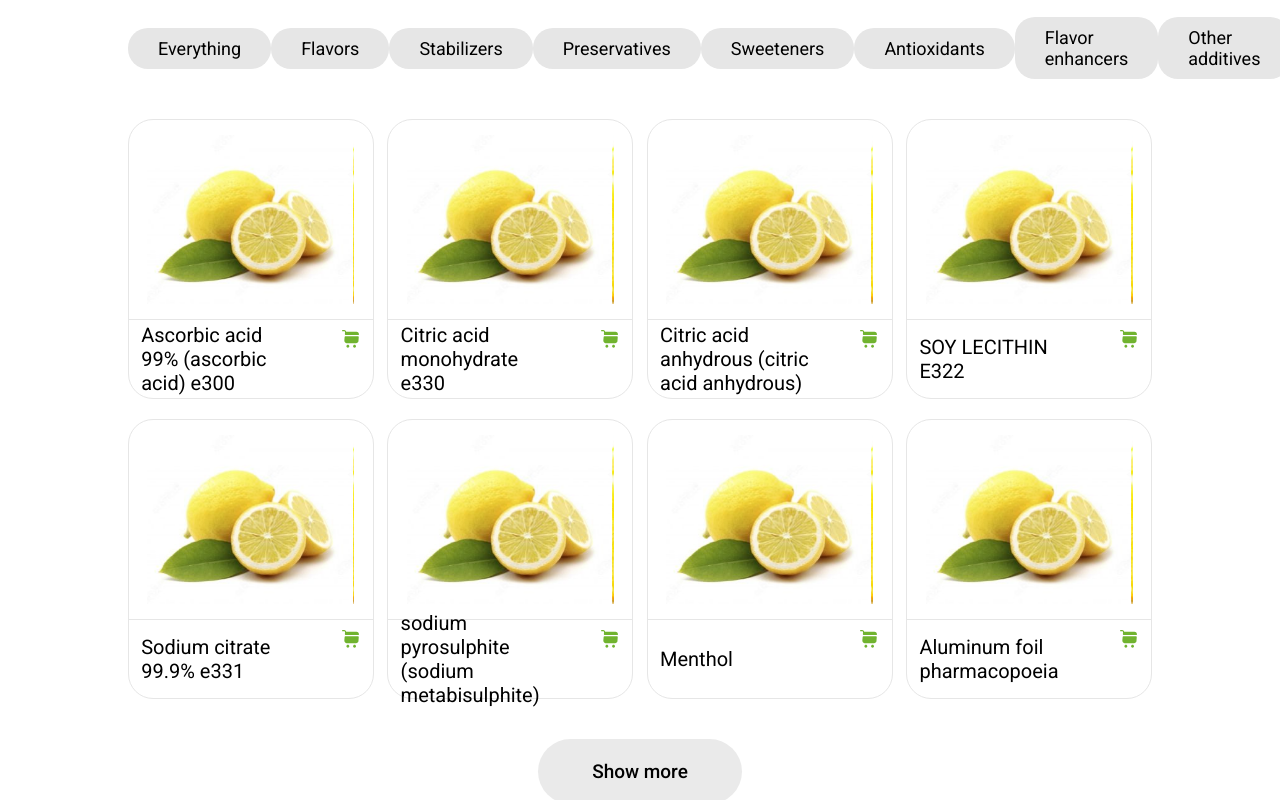
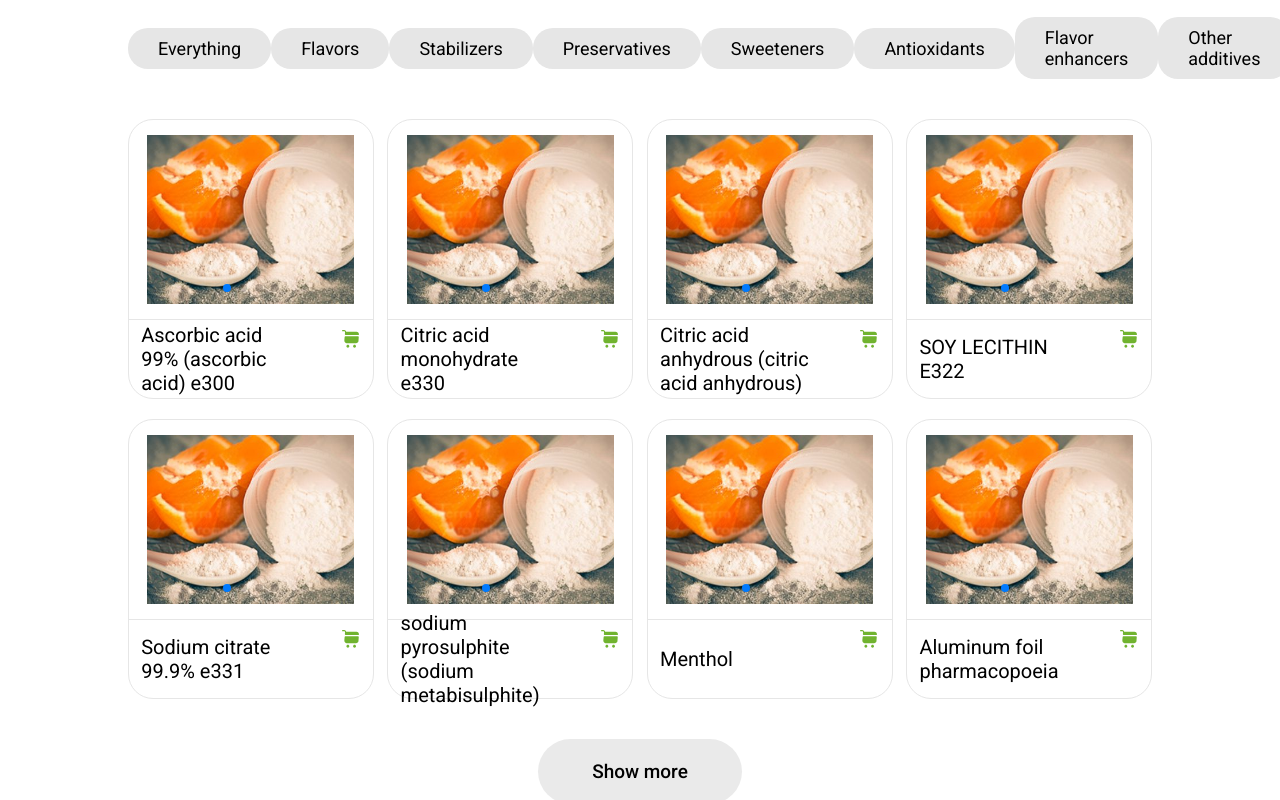
Before and after one commit to Abdulloh080506/citric, a React (Create React App) app: page / in a window 1280 px wide. Shown: the part 1580-2380 px from the top of the page. Built offline with nearby package versions, Linux system fonts and the light colour scheme.

Commit message:
feat: added elements

```diff
--- a/src/pages/about/about_latest/index.jsx
+++ b/src/pages/about/about_latest/index.jsx
@@ -11,6 +11,7 @@ const AboutLatestElement = () => {
         <div className='about_images'>
           <img src={AboutBG} alt="" />
           <img src={AboutBGtwo} alt="" />
+          <img src={AboutBG} alt="" />
         </div>
         <div className='center'>
             <h1>Recvisits of Company</h1>
--- a/src/pages/about/about_latest/style.css
+++ b/src/pages/about/about_latest/style.css
@@ -1,7 +1,7 @@
 .latest {
     width: 85%;
     height:500px;
-    background-color: rgb(225, 225, 225);
+    background-color: rgb(245, 245, 245);
     display: flex;
     justify-content: center;
     align-items: center;
@@ -42,7 +42,7 @@
     background-color: transparent;
     border-radius: 30px;
     transition: .3s;
-    background-color: rgb(225, 225, 225);
+    background-color: rgb(245, 245, 245);
 }
 .latest .center button:hover {
     background-color:#70B32F;
--- a/src/pages/about/index.jsx
+++ b/src/pages/about/index.jsx
@@ -4,6 +4,7 @@ import AboutBanner from './about_banner';
 import AboutBrands from './about_brands';
 import AboutProducter from './about_producter';
 import AboutLatestElement from './about_latest';
+import Pagenation from '../home/pagenation';
 
 const About = () => {
   return (
@@ -12,6 +13,7 @@ const About = () => {
     <AboutBrands/>
     <AboutProducter/>
     <AboutLatestElement/>
+    <Pagenation/>
     </>
   )
 }
--- a/src/pages/blog/index.jsx
+++ b/src/pages/blog/index.jsx
@@ -2,12 +2,14 @@ import React from 'react';
 import '../blog/style.css';
 import BlogBanner from './blog_banner';
 import BlogProducts from './blog_products';
+import Pagenation from '../home/pagenation';
 
 const Blog = () => {
   return (
     <>
     <BlogBanner/>
     <BlogProducts/>
+    <Pagenation/>
     </>
   )
 }
--- a/src/pages/catalog/catalog_elements/style.css
+++ b/src/pages/catalog/catalog_elements/style.css
@@ -41,7 +41,6 @@
     width: 100%;
     height: 50%;
     margin: auto;
-    overflow: scroll    ;
 }
 .catalog_products .top #top_nav ul {
     width: 100%;
@@ -177,6 +176,7 @@
 }
 #top_nav {
     width: 90%;
+    overflow: scroll;
 }
     #top_nav ul {
         width: 100%;
--- a/src/pages/catalog/index.jsx
+++ b/src/pages/catalog/index.jsx
@@ -1,12 +1,14 @@
 import React from 'react';
 import CatalogBanner from './catalog_banner';
 import CatalogProducts from './catalog_elements';
+import Pagenation from '../home/pagenation';
 
 const Catalog = () => {
   return (
     <>
     <CatalogBanner/>
     <CatalogProducts/>
+    <Pagenation/>
     </>
   )
 }
--- a/src/pages/home/products/index.jsx
+++ b/src/pages/home/products/index.jsx
@@ -1,8 +1,16 @@
-import React from 'react';
+import React, { useRef, useState } from 'react';
 import '../products/style.css';
 import { Case } from '../../../assets/icons.js';
+import { useSwiper } from 'swiper/react';
+import { Swiper, SwiperSlide } from 'swiper/react';
+import 'swiper/css';
+import 'swiper/css/pagination';
+import { Pagination } from 'swiper/modules';
 
 const Products = () => {
+
+    const swiper = useSwiper();
+
   return (
     <>
     <section className='products-container'>
@@ -10,12 +18,19 @@ const Products = () => {
             <div className='products-image'>
                 <div className="container">
                     <div className="wrapper">
-                        <div className="wrapper-holder">
-                            <div id="slider-image-1"></div>
-                            <div id="slider-image-2"></div>
-                            <div id="slider-image-3"></div>
-                            <div id="slider-image-4"></div>
-                        </div>
+                    <Swiper
+        spaceBetween={30}
+        pagination={{
+          clickable: true,
+        }}
+        modules={[Pagination]}
+        className="mySwiper"
+      >
+        <SwiperSlide className='bg_img1'></SwiperSlide>
+        <SwiperSlide className='bg_img2'></SwiperSlide>
+        <SwiperSlide className='bg_img3'></SwiperSlide>
+        <SwiperSlide className='bg_img4'></SwiperSlide>
+      </Swiper>
                     </div>
                 </div>
             </div>
@@ -28,12 +43,19 @@ const Products = () => {
             <div className='products-image'>
                 <div className="container">
                     <div className="wrapper">
-                        <div className="wrapper-holder">
-                            <div id="slider-image-1"></div>
-                            <div id="slider-image-2"></div>
-                            <div id="slider-image-3"></div>
-                            <div id="slider-image-4"></div>
-                        </div>
+                    <Swiper
+        spaceBetween={30}
+        pagination={{
+          clickable: true,
+        }}
+        modules={[Pagination]}
+        className="mySwiper"
+      >
+        <SwiperSlide className='bg_img1'></SwiperSlide>
+        <SwiperSlide className='bg_img2'></SwiperSlide>
+        <SwiperSlide className='bg_img3'></SwiperSlide>
+        <SwiperSlide className='bg_img4'></SwiperSlide>
+      </Swiper>
                     </div>
                 </div>
             </div>
@@ -46,12 +68,19 @@ const Products = () => {
             <div className='products-image'>
                 <div className="container">
                     <div className="wrapper">
-                        <div className="wrapper-holder">
-                            <div id="slider-image-1"></div>
-                            <div id="slider-image-2"></div>
-                            <div id="slider-image-3"></div>
-                            <div id="slider-image-4"></div>
-                        </div>
+                    <Swiper
+        spaceBetween={30}
+        pagination={{
+          clickable: true,
+        }}
+        modules={[Pagination]}
+        className="mySwiper"
+      >
+        <SwiperSlide className='bg_img1'></SwiperSlide>
+        <SwiperSlide className='bg_img2'></SwiperSlide>
+        <SwiperSlide className='bg_img3'></SwiperSlide>
+        <SwiperSlide className='bg_img4'></SwiperSlide>
+      </Swiper>
                     </div>
                 </div>
             </div>
@@ -64,12 +93,19 @@ const Products = () => {
             <div className='products-image'>
                 <div className="container">
                     <div className="wrapper">
-                        <div className="wrapper-holder">
-                            <div id="slider-image-1"></div>
-                            <div id="slider-image-2"></div>
-                            <div id="slider-image-3"></div>
-                            <div id="slider-image-4"></div>
-                        </div>
+                    <Swiper
+        spaceBetween={30}
+        pagination={{
+          clickable: true,
+        }}
+        modules={[Pagination]}
+        className="mySwiper"
+      >
+        <SwiperSlide className='bg_img1'></SwiperSlide>
+        <SwiperSlide className='bg_img2'></SwiperSlide>
+        <SwiperSlide className='bg_img3'></SwiperSlide>
+        <SwiperSlide className='bg_img4'></SwiperSlide>
+      </Swiper>
                     </div>
                 </div>
             </div>
@@ -82,12 +118,19 @@ const Products = () => {
             <div className='products-image'>
                 <div className="container">
                     <div className="wrapper">
-                        <div className="wrapper-holder">
-                            <div id="slider-image-1"></div>
-                            <div id="slider-image-2"></div>
-                            <div id="slider-image-3"></div>
-                            <div id="slider-image-4"></div>
-                        </div>
+                    <Swiper
+        spaceBetween={30}
+        pagination={{
+          clickable: true,
+        }}
+        modules={[Pagination]}
+        className="mySwiper"
+      >
+        <SwiperSlide className='bg_img1'></SwiperSlide>
+        <SwiperSlide className='bg_img2'></SwiperSlide>
+        <SwiperSlide className='bg_img3'></SwiperSlide>
+        <SwiperSlide className='bg_img4'></SwiperSlide>
+      </Swiper>
                     </div>
                 </div>
             </div>
@@ -100,12 +143,19 @@ const Products = () => {
             <div className='products-image'>
                 <div className="container">
                     <div className="wrapper">
-                        <div className="wrapper-holder">
-                            <div id="slider-image-1"></div>
-                            <div id="slider-image-2"></div>
-                            <div id="slider-image-3"></div>
-                            <div id="slider-image-4"></div>
-                        </div>
+                    <Swiper
+        spaceBetween={30}
+        pagination={{
+          clickable: true,
+        }}
+        modules={[Pagination]}
+        className="mySwiper"
+      >
+        <SwiperSlide className='bg_img1'></SwiperSlide>
+        <SwiperSlide className='bg_img2'></SwiperSlide>
+        <SwiperSlide className='bg_img3'></SwiperSlide>
+        <SwiperSlide className='bg_img4'></SwiperSlide>
+      </Swiper>
                     </div>
                 </div>
             </div>
@@ -118,12 +168,19 @@ const Products = () => {
             <div className='products-image'>
                 <div className="container">
                     <div className="wrapper">
-                        <div className="wrapper-holder">
-                            <div id="slider-image-1"></div>
-                            <div id="slider-image-2"></div>
-                            <div id="slider-image-3"></div>
-                            <div id="slider-image-4"></div>
-                        </div>
+                    <Swiper
+        spaceBetween={30}
+        pagination={{
+          clickable: true,
+        }}
+        modules={[Pagination]}
+        className="mySwiper"
+      >
+        <SwiperSlide className='bg_img1'></SwiperSlide>
+        <SwiperSlide className='bg_img2'></SwiperSlide>
+        <SwiperSlide className='bg_img3'></SwiperSlide>
+        <SwiperSlide className='bg_img4'></SwiperSlide>
+      </Swiper>
                     </div>
                 </div>
             </div>
@@ -136,12 +193,19 @@ const Products = () => {
             <div className='products-image'>
                 <div className="container">
                     <div className="wrapper">
-                        <div className="wrapper-holder">
-                            <div id="slider-image-1"></div>
-                            <div id="slider-image-2"></div>
-                            <div id="slider-image-3"></div>
-                            <div id="slider-image-4"></div>
-                        </div>
+                    <Swiper
+        spaceBetween={30}
+        pagination={{
+          clickable: true,
+        }}
+        modules={[Pagination]}
+        className="mySwiper"
+      >
+        <SwiperSlide className='bg_img1'></SwiperSlide>
+        <SwiperSlide className='bg_img2'></SwiperSlide>
+        <SwiperSlide className='bg_img3'></SwiperSlide>
+        <SwiperSlide className='bg_img4'></SwiperSlide>
+      </Swiper>
                     </div>
                 </div>
             </div>
--- a/src/pages/home/products/style.css
+++ b/src/pages/home/products/style.css
@@ -32,7 +32,6 @@
 .container .wrapper {
     width: 100%;
     height: 100%;
-    background-color: aqua;
     overflow: hidden;
 }
 .container .wrapper-holder {
@@ -41,39 +40,6 @@
     width: 100%;
     height: 100%;
     animation: slider 30s ease-in-out infinite alternate;
-}
-.container #slider-image-1 {
-    background-image: url('../../../assets/img/slide_pro1.webp');
-    background-position: center;
-    background-size: cover;
-}
-.container #slider-image-2 {
-    background-image: url('../../../assets/img/slide_pro2.webp');
-    background-position: center;
-    background-size: cover;
-}
-.container #slider-image-3 {
-    background-image: url('../../../assets/img/slide_pro3.webp');
-    background-position: center;
-    background-size: cover;
-}
-.container #slider-image-4 {
-    background-image: url('../../../assets/img/slide_pro4.webp');
-    background-position: center;
-    background-size: cover;
-}
-@keyframes slider{
-    0%{transform: translateX(0%);}
-    10%{transform: translateX(-100%);}
-    20%{transform: translateX(-100%);}
-    30%{transform: translateX(-200%);}
-    40%{transform: translateX(-200%);}
-    50%{transform: translateX(-200%);}
-    60%{transform: translateX(-300%);}
-    70%{transform: translateX(-300%);}
-    80%{transform: translateX(-300%);}
-    90%{transform: translateX(0%);}
-    100%{transform: translateX(0%);}
 }
 .products-about {
     width: 90%;
@@ -113,8 +79,42 @@
     background-color: #70B32F;
     color: white;
 }
+.swiper {
+    width: 100%;
+    height: 100%;
+  }
 
+  .swiper-slide {
+    text-align: center;
+    font-size: 18px;
+    background: #fff;
+    display: flex;
+    justify-content: center;
+    align-items: center;
+  }
 
+  .swiper-slide img {
+    display: block;
+    width: 100%;
+    height: 100%;
+    object-fit: cover;
+}
+.bg_img1 {
+    background-image: url('../../../assets/img/slide_pro1.webp');
+    background-size: cover;
+}
+.bg_img2 {
+    background-image: url('../../../assets/img/slide_pro2.webp');
+    background-size: cover;
+}
+.bg_img3 {
+    background-image: url('../../../assets/img/slide_pro3.webp');
+    background-size: cover;
+}
+.bg_img4 {
+    background-image: url('../../../assets/img/slide_pro4.webp');
+    background-size: cover;
+}
 
 
 
```
Also changed, not shown: src/components/navbar/index.jsx (+58 -0 lines), src/components/navbar/style.css (+22 -13 lines).
